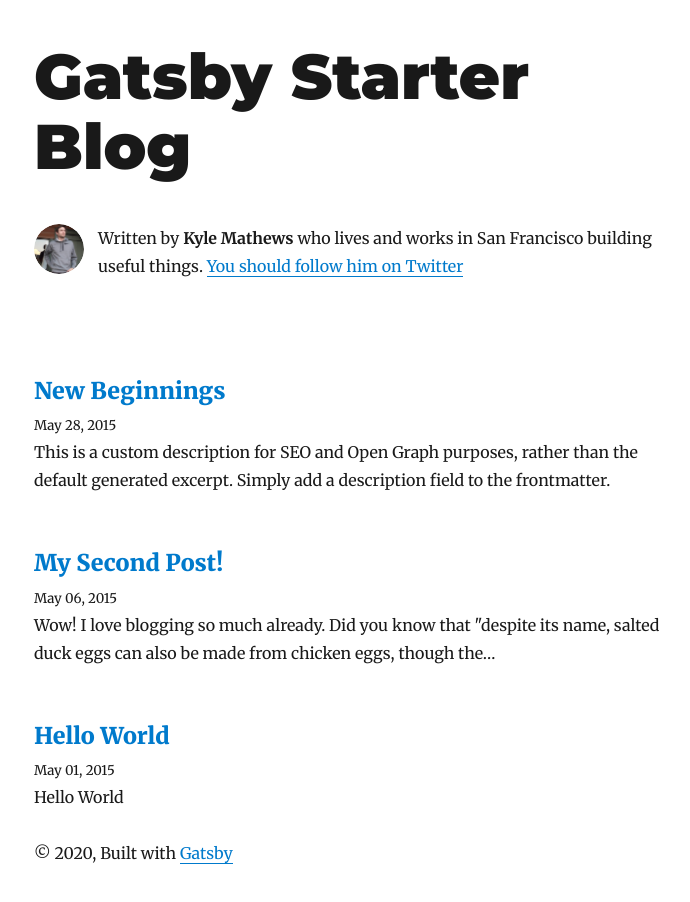
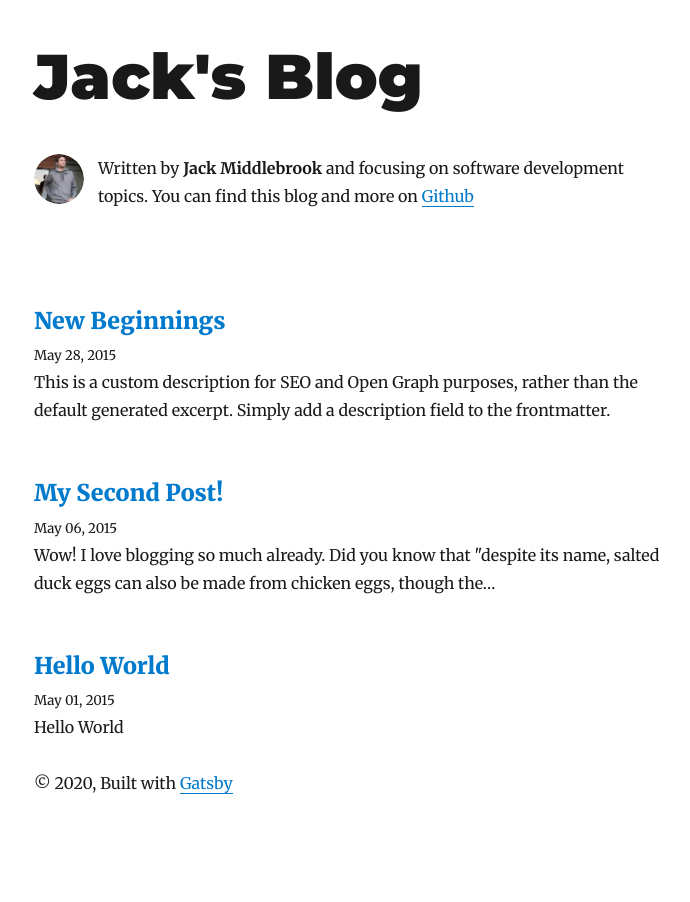
Before and after one commit to sjmiddlebrook/gatsby-personal-blog, a Gatsby site: page / in a window 1280 px wide. Shown: the whole page, without its empty margins (291-981 px from the left). After the commit the page ends 839 px from the top, so only its background shows below. Built offline with nearby package versions, Linux system fonts and the light colour scheme; Gatsby itself is replaced by a stand-in of ours; some packages are replaced by stand-ins of ours.

Commit message:
Update bio component

```diff
--- a/gatsby-config.js
+++ b/gatsby-config.js
@@ -1,11 +1,11 @@
 module.exports = {
   siteMetadata: {
-    title: `Gatsby Starter Blog`,
-    author: `Kyle Mathews`,
-    description: `A starter blog demonstrating what Gatsby can do.`,
-    siteUrl: `https://gatsby-starter-blog-demo.netlify.com/`,
+    title: `Jack's Blog`,
+    author: `Jack Middlebrook`,
+    description: `Jack Middlebrook's blog on software development`,
+    siteUrl: `https://jackmiddlebrook.com/`,
     social: {
-      twitter: `kylemathews`,
+      github: `sjmiddlebrook`,
     },
   },
   plugins: [
--- a/src/components/bio.js
+++ b/src/components/bio.js
@@ -25,7 +25,7 @@ const Bio = () => {
         siteMetadata {
           author
           social {
-            twitter
+            github
           }
         }
       }
@@ -54,12 +54,7 @@ const Bio = () => {
         }}
       />
       <p>
-        Written by <strong>{author}</strong> who lives and works in San
-        Francisco building useful things.
-        {` `}
-        <a href={`https://twitter.com/${social.twitter}`}>
-          You should follow him on Twitter
-        </a>
+        Written by <strong>{author}</strong> and focusing on software development topics. You can find this blog and more on <a target="_blank" href={`https://github.com/${social.github}`}>Github</a>
       </p>
     </div>
   )
```
